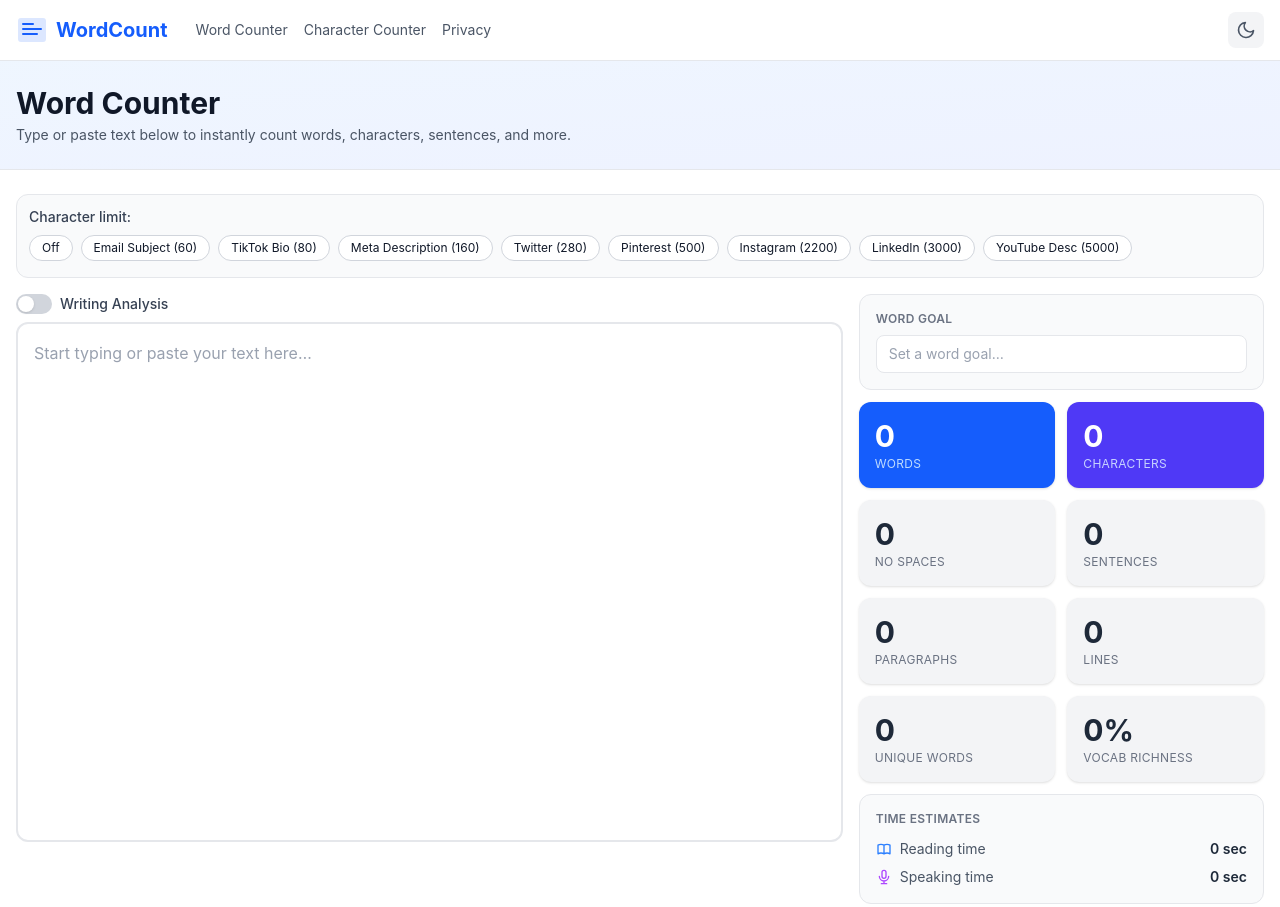
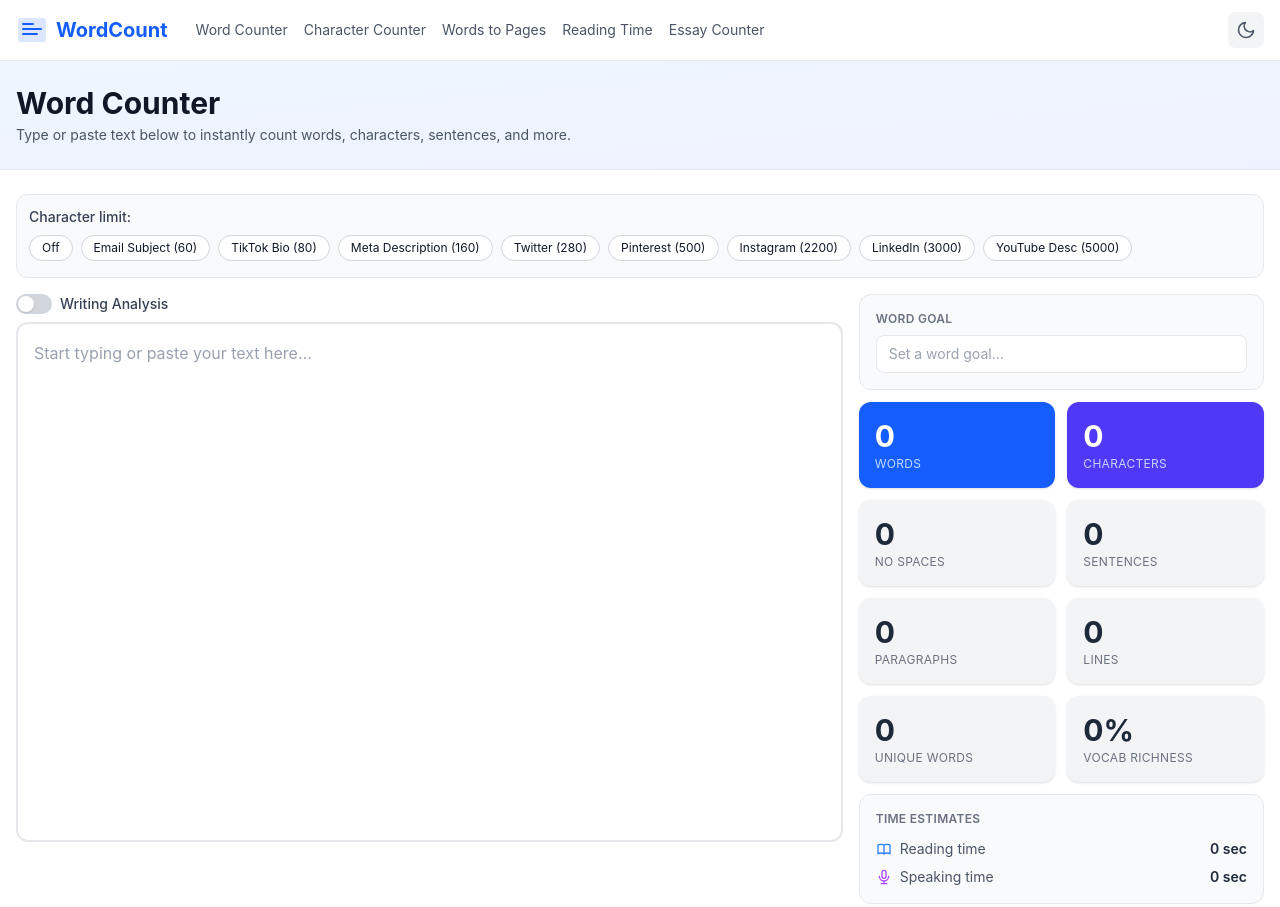
Before and after one commit to swamiguru/Freewordtool, an Astro site: page / in a window 1280 px wide. Shown: the top 907 px of the page. Built offline with nearby package versions, Linux system fonts and the light colour scheme; Astro itself is replaced by a stand-in of ours.

Commit message:
Add new tool pages to site header nav
Co-Authored-By: Claude Sonnet 4.6 <noreply@anthropic.com>

```diff
--- a/src/components/WordCounter.astro
+++ b/src/components/WordCounter.astro
@@ -19,10 +19,12 @@ const { heading = "Word Counter" } = Astro.props;
           </svg>
           <span class="font-bold text-xl text-blue-600 group-hover:text-blue-700 transition-colors">WordCount</span>
         </a>
-        <nav class="hidden sm:flex items-center gap-4 ml-4 text-sm">
+        <nav class="hidden md:flex items-center gap-4 ml-4 text-sm">
           <a href="/" class="text-gray-600 dark:text-gray-400 hover:text-blue-600 dark:hover:text-blue-400 transition-colors">Word Counter</a>
           <a href="/character-counter" class="text-gray-600 dark:text-gray-400 hover:text-blue-600 dark:hover:text-blue-400 transition-colors">Character Counter</a>
-          <a href="/privacy" class="text-gray-600 dark:text-gray-400 hover:text-blue-600 dark:hover:text-blue-400 transition-colors">Privacy</a>
+          <a href="/words-to-pages" class="text-gray-600 dark:text-gray-400 hover:text-blue-600 dark:hover:text-blue-400 transition-colors">Words to Pages</a>
+          <a href="/reading-time-calculator" class="text-gray-600 dark:text-gray-400 hover:text-blue-600 dark:hover:text-blue-400 transition-colors">Reading Time</a>
+          <a href="/essay-word-counter" class="text-gray-600 dark:text-gray-400 hover:text-blue-600 dark:hover:text-blue-400 transition-colors">Essay Counter</a>
         </nav>
       </div>
       <button
```
